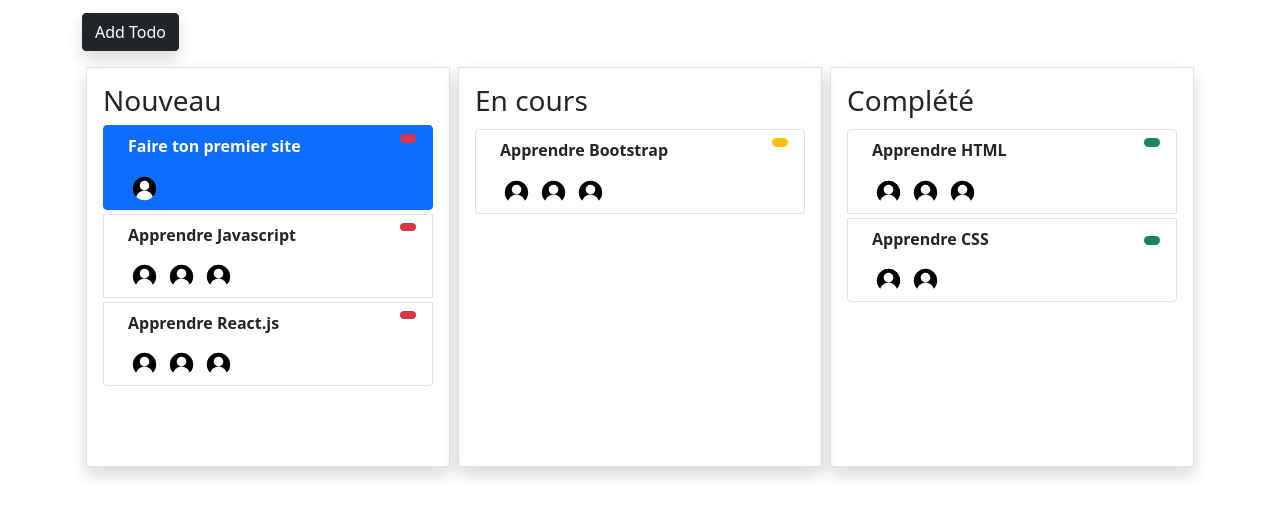
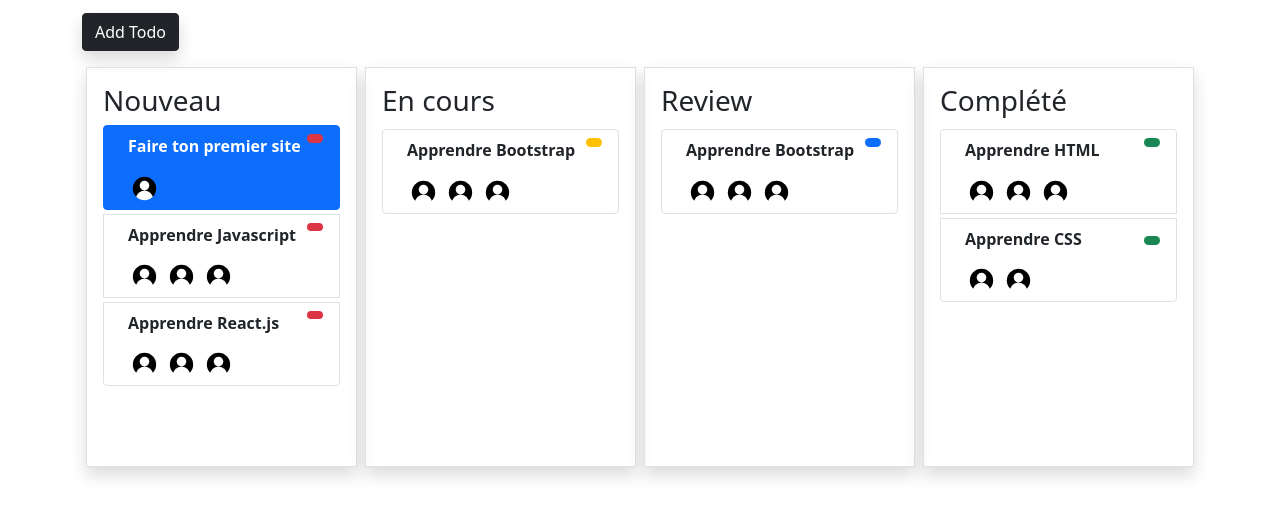
Before and after one commit to Prettivy/TaskManager, a plain HTML site: page index.html in a window 1280 px wide. Shown: the part 290-800 px from the top of the page. Drawn offline with nearby package versions, Linux system fonts and the light colour scheme.

Commit message:
add review column

```diff
--- a/index.html
+++ b/index.html
@@ -178,6 +178,37 @@
               class="border col-sm shadow mx-1 p-3"
               style="min-height: 300px"
             >
+              <h3>Review</h3>
+              <ul class="list-group">
+                <li
+                  class="list-group-item d-flex justify-content-between align-items-start border mt-1"
+                >
+                  <div class="ms-2 me-auto">
+                    <div class="fw-bold mb-3">Apprendre Bootstrap</div>
+                    <img
+                      class="mx-1"
+                      src="assets\img\abstract-user-flat-4.svg"
+                      style="width: 25px; height: 25px"
+                    />
+                    <img
+                      class="mx-1"
+                      src="assets\img\abstract-user-flat-4.svg"
+                      style="width: 25px; height: 25px"
+                    />
+                    <img
+                      class="mx-1"
+                      src="assets\img\abstract-user-flat-4.svg"
+                      style="width: 25px; height: 25px"
+                    />
+                  </div>
+                  <span class="badge bg-primary rounded-pill"> </span>
+                </li>
+              </ul>
+            </div>
+            <div
+              class="border col-sm shadow mx-1 p-3"
+              style="min-height: 300px"
+            >
               <h3>Complété</h3>
               <ul class="list-group">
                 <li
```
